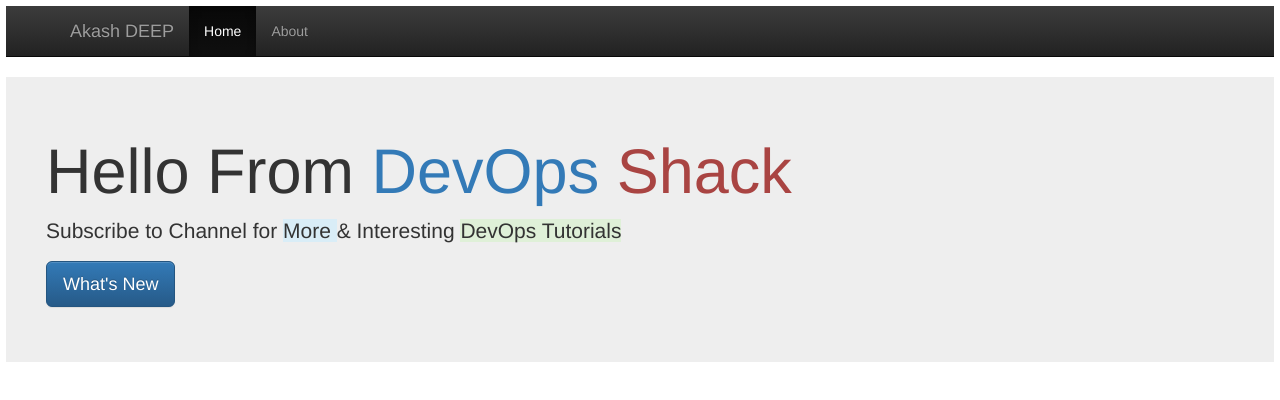
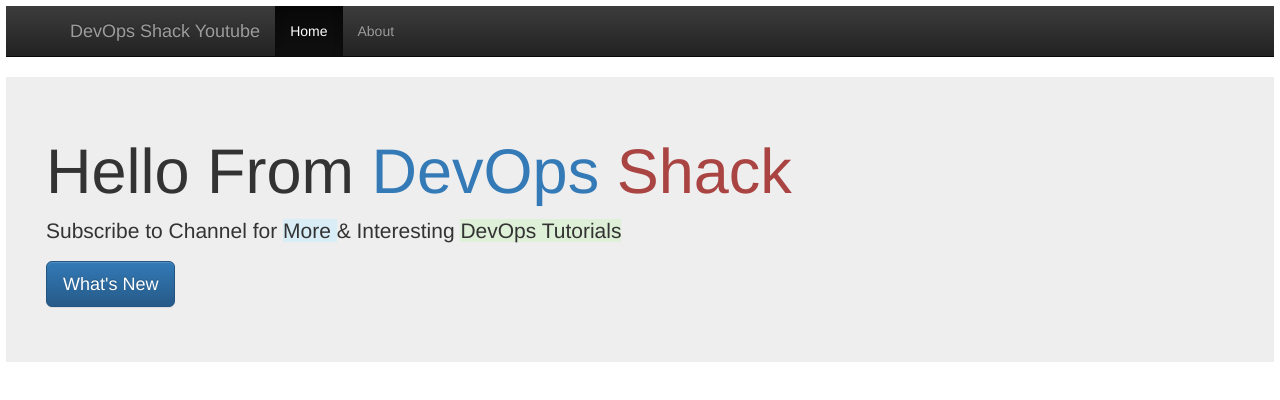
Before and after one commit to abhiman619/nodejs-app-35, a website: page index.html in a window 1280 px wide. Drawn offline with nearby package versions, Linux system fonts and the light colour scheme.

Commit message:
Update index.html

```diff
--- a/index.html
+++ b/index.html
@@ -10,7 +10,7 @@
     <div style="margin:6px;">
       <nav class="navbar navbar-inverse navbar-static-top">
     <div class="container">
-      <a class="navbar-brand" href="/"> Akash DEEP </a>
+      <a class="navbar-brand" href="/"> DevOps Shack Youtube </a>
       <ul class="nav navbar-nav">
         <li class="active">
           <a href="/"> Home </a>
```
